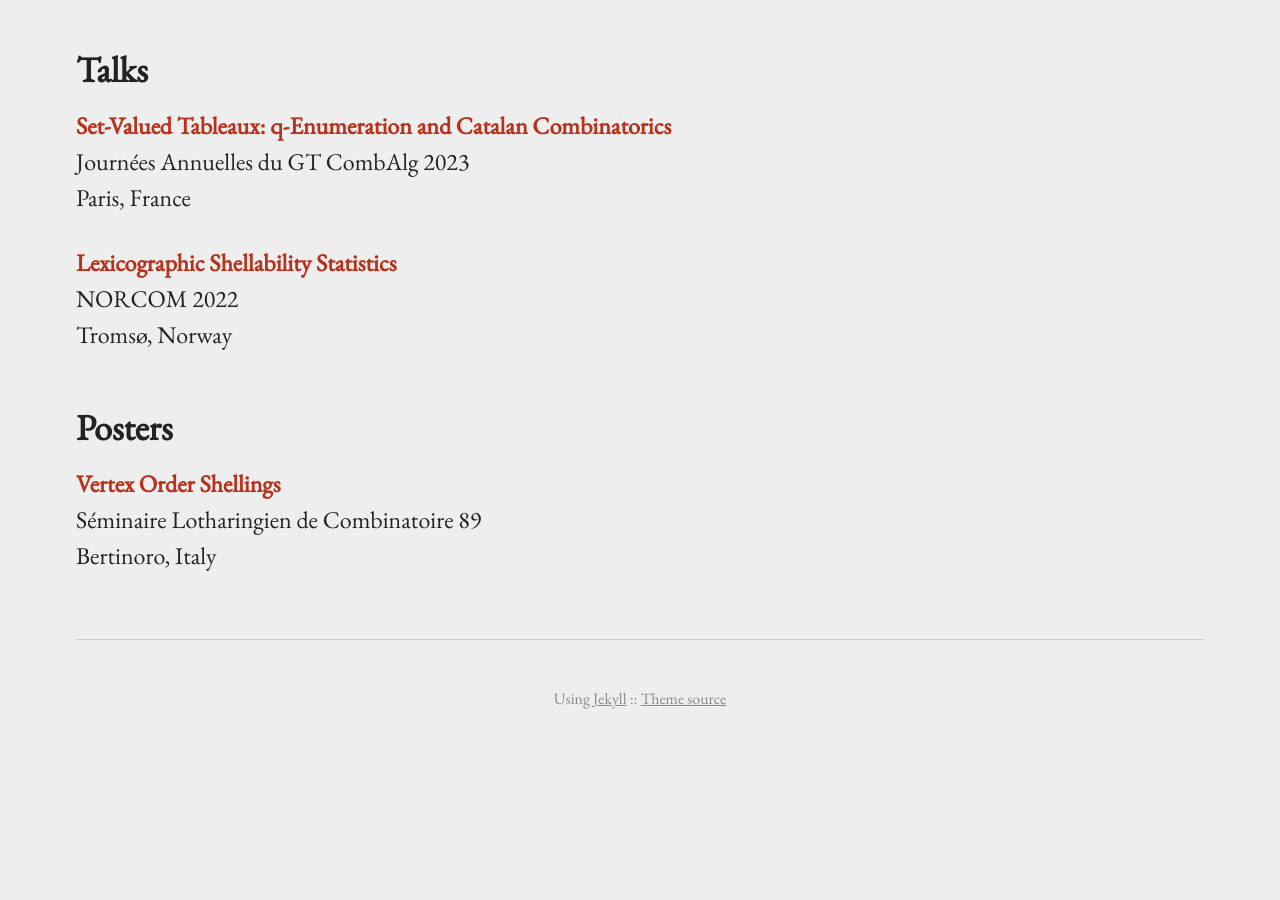
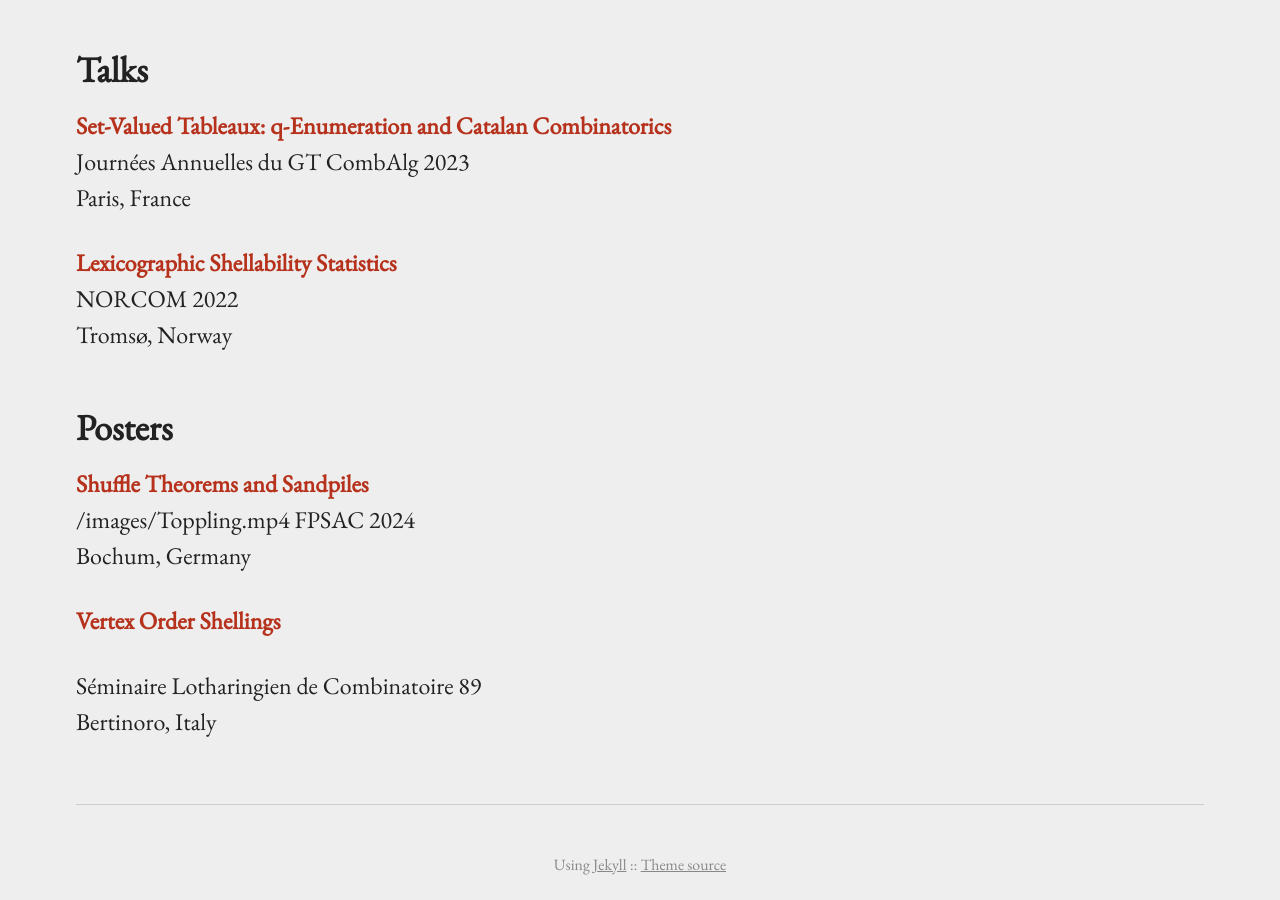
Before and after one commit to AlexanderLazar/alexanderlazar.github.io, a Jekyll site: the page built from research.markdown, in a window 1280 px wide and 900 px high, scrolled down 2146 px. Built offline with Jekyll 4.4.1, drawn with Linux system fonts in a browser that asks for light colours; before the commit the page ends 2881 px from its top, so only the background shows below that.

Commit message:
Update research.markdown

```diff
--- a/research.markdown
+++ b/research.markdown
@@ -71,6 +71,12 @@ slides:
       location: "Troms&oslash;, Norway"
       url: "/slides/NORCOM.pdf"
 posters:
+    - title: "Shuffle Theorems and Sandpiles"
+      venue: "FPSAC 2024"
+      location: "Bochum, Germany"
+      url: "/posters/FPSAC Poster 2024.pdf"
+      media: "/images/Toppling.mp4"
+
     - title: "Vertex Order Shellings"
       venue: "Séminaire Lotharingien de Combinatoire 89"
       location: "Bertinoro, Italy"
@@ -121,6 +127,7 @@ Young tableaux, and permutation enumeration, as well as in structural questions
 ## Posters
 {% for pub in page.posters %}
 [**{{pub.title}}**]({% if pub.internal %}{{pub.url | prepend: site.baseurl}}{% else %}{{pub.url}}{% endif %})<br />
+{%if pub.media %} {{pub.media | prepend: site.baseurl}} {% endif %}
 {{pub.venue}}<br />
 {{pub.location}}
 {% endfor %}
```
